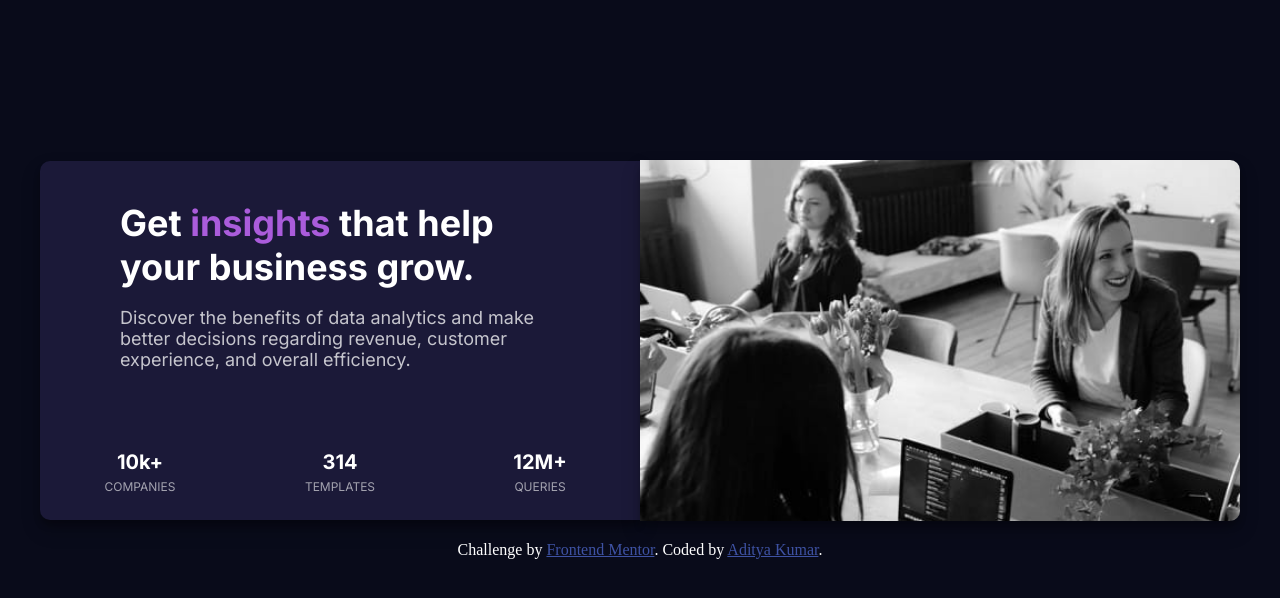
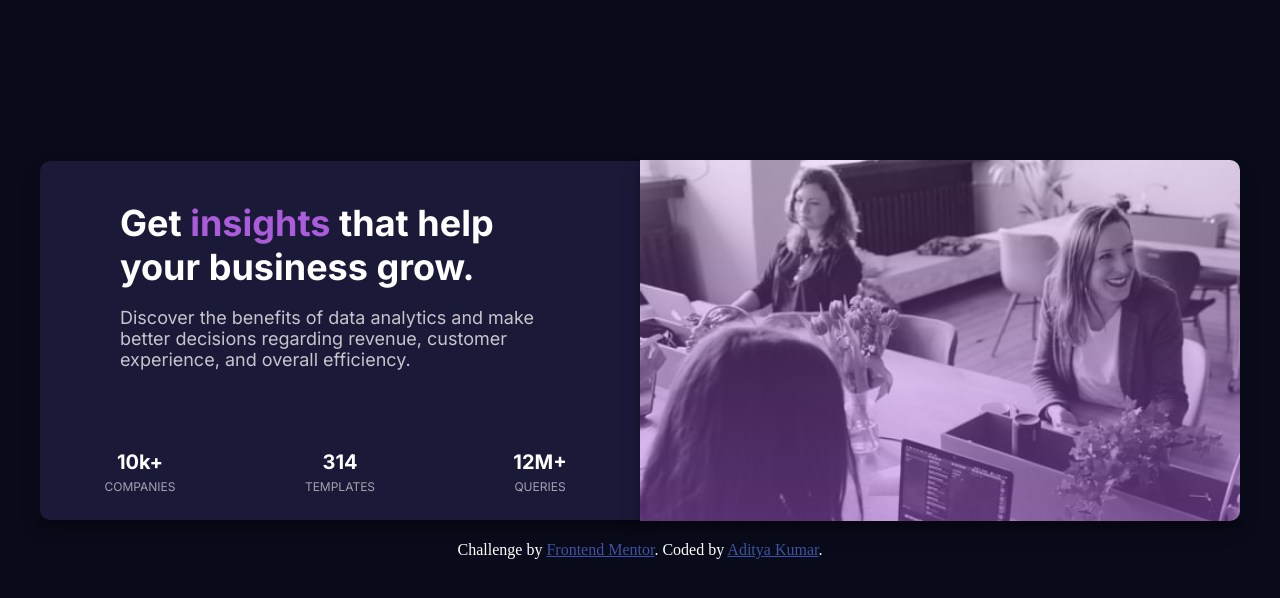
Before and after one commit to akaditya394/stats-preview-card, a plain HTML site: page index.html in a window 1280 px wide. Drawn offline with Linux system fonts and the light colour scheme.

Commit message:
accent added

```diff
--- a/styles.css
+++ b/styles.css
@@ -27,7 +27,7 @@ body {
 .flexbox-item_b {
   height: 360.727px;
   width: 600px;
-  background: url("images/image-header-desktop.jpg");
+  background: linear-gradient(to bottom, hsla(277, 64%, 61%, 0.2), hsla(277, 64%, 61%, 0.5)), url("images/image-header-desktop.jpg");
   background-repeat: repeat;
   background-size: cover;
   border-radius: 0 10px 10px 0;
```
